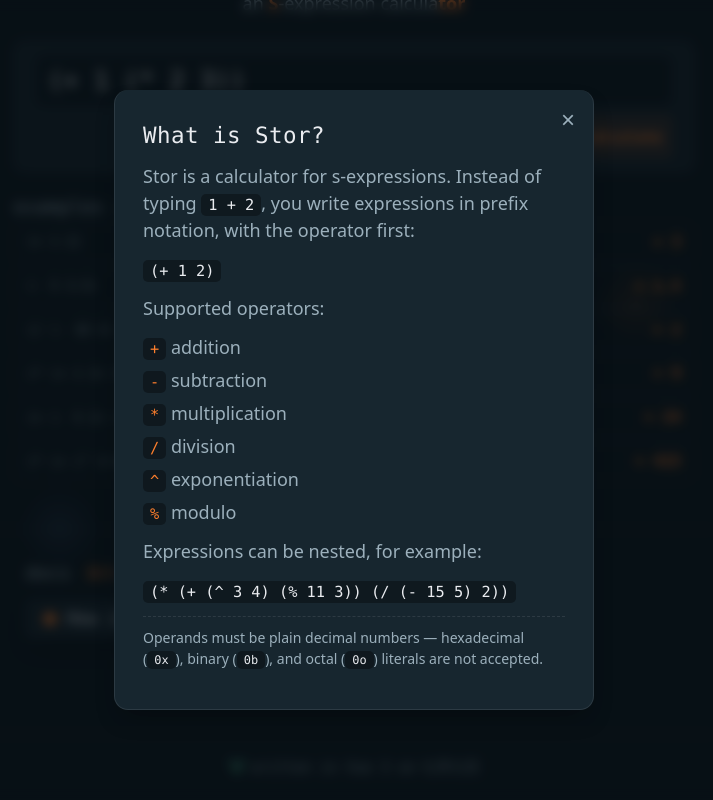
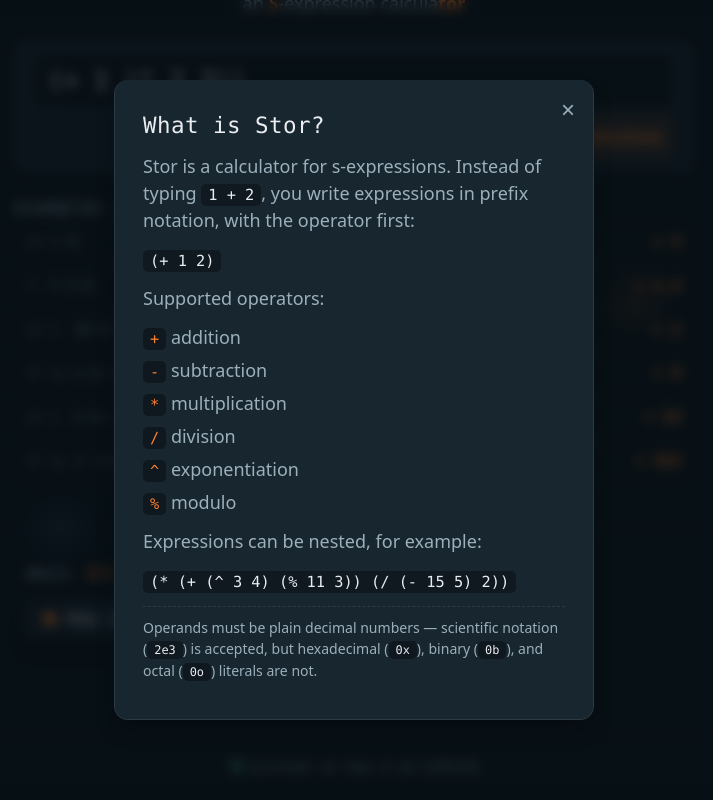
Before and after one commit to chairulakmal/ohoshisama, a Vue app: page / in a window 1280 px wide. Both pictures are taken after a click on the button "How it works". Shown: the part 344-1144 px from the top of the page, without its empty margins (286-999 px from the left). Built offline with nearby package versions, Linux system fonts and the light colour scheme.

Commit message:
fix: clarify in the docs modal that scientific notation is accepted

```diff
--- a/src/components/StarCalculator.vue
+++ b/src/components/StarCalculator.vue
@@ -372,8 +372,9 @@ onUnmounted(() => {
                   <p>Expressions can be nested, for example:</p>
                   <p><code>(* (+ (^ 3 4) (% 11 3)) (/ (- 15 5) 2))</code></p>
                   <small>
-                    Operands must be plain decimal numbers — hexadecimal (<code>0x</code>), binary
-                    (<code>0b</code>), and octal (<code>0o</code>) literals are not accepted.
+                    Operands must be plain decimal numbers — scientific notation
+                    (<code>2e3</code>) is accepted, but hexadecimal (<code>0x</code>), binary
+                    (<code>0b</code>), and octal (<code>0o</code>) literals are not.
                   </small>
                 </div>
               </div>
```
